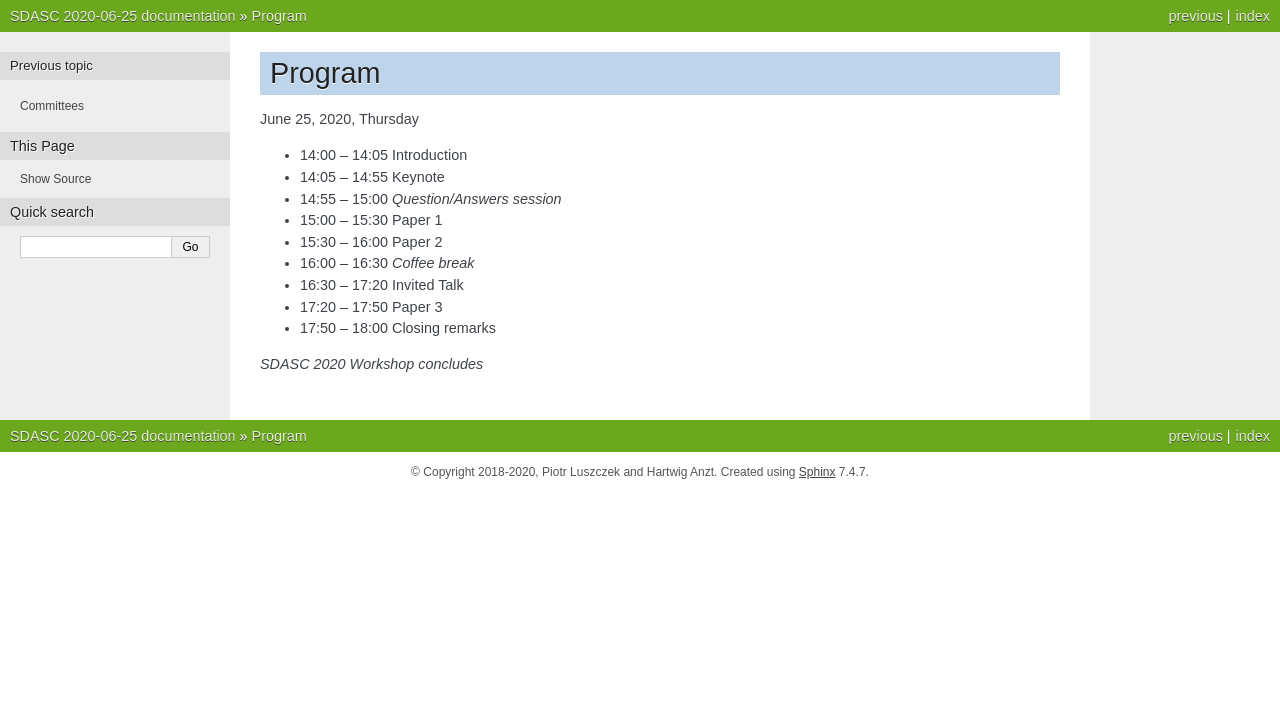
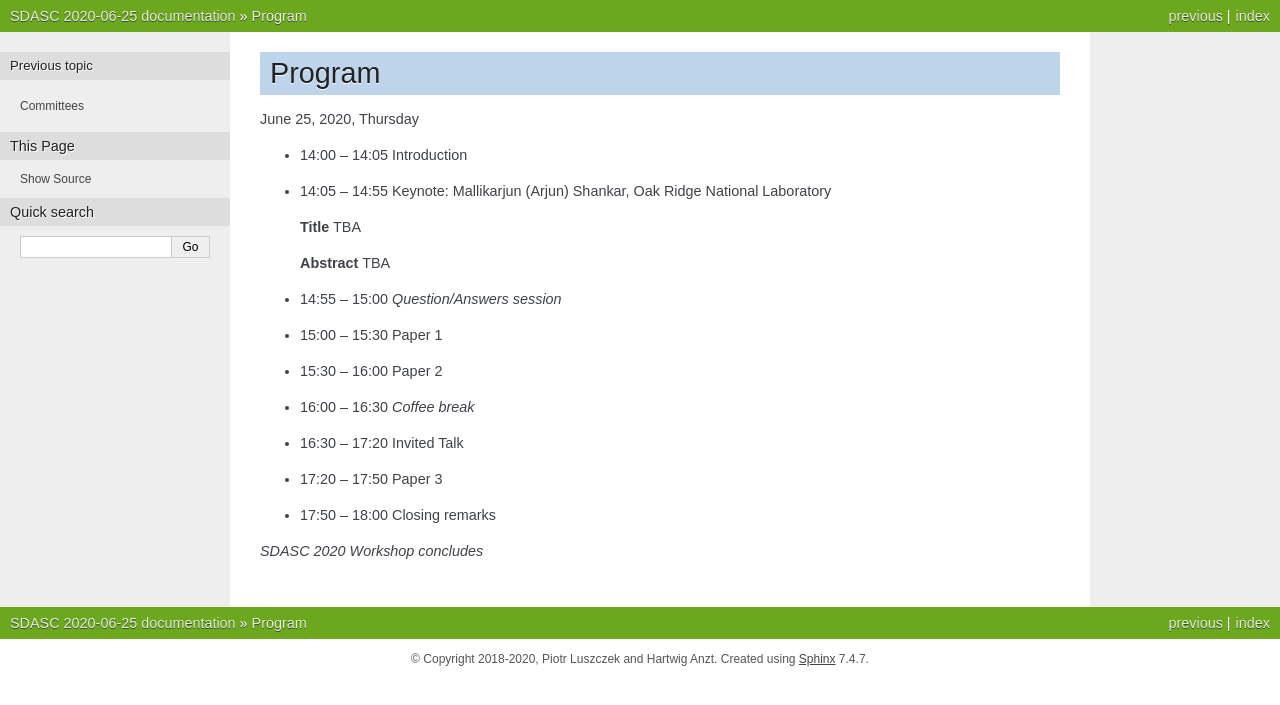
Before and after one commit to sdascconf/sdasc2020, a Sphinx documentation site: the page built from source/program.rst, in a window 1280 px wide. Shown: the top 705 px of the page. Built offline with Sphinx 7.4.7, drawn with Linux system fonts in a browser that asks for light colours.

Commit message:
Add keynote speaker

```diff
--- a/source/program.rst
+++ b/source/program.rst
@@ -8,7 +8,11 @@ June 25, 2020, Thursday
 
 * 14:00 -- 14:05 Introduction
 
-* 14:05 -- 14:55 Keynote
+* 14:05 -- 14:55 Keynote: Mallikarjun (Arjun) Shankar, Oak Ridge National Laboratory
+
+  **Title** TBA
+
+  **Abstract** TBA
 
 * 14:55 -- 15:00 *Question/Answers session*
 
```
